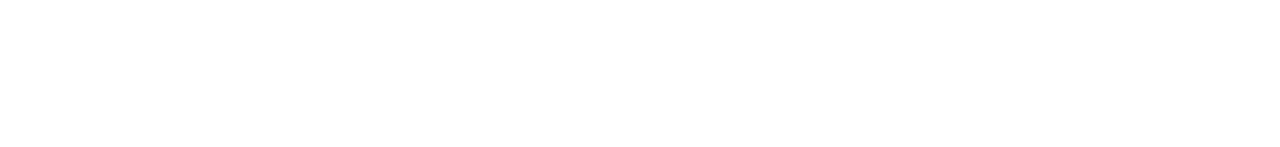
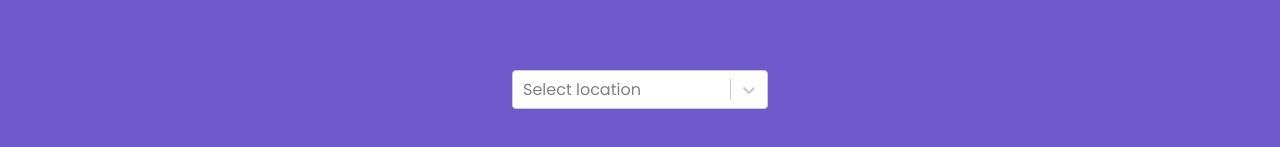
Before and after one commit to NUS-Accessibility-Mapping/website, a React (Create React App) app: page /maps in a window 1280 px wide. Shown: the part 148-295 px from the top of the page. Built offline with nearby package versions, Linux system fonts and the light colour scheme.

Commit message:
merge w zhibin

```diff
--- a/package.json
+++ b/package.json
@@ -10,6 +10,7 @@
     "react-dom": "^17.0.2",
     "react-router-dom": "^5.3.0",
     "react-scripts": "4.0.3",
+    "react-select": "^5.2.1",
     "styled-components": "^5.3.3",
     "web-vitals": "^1.1.2"
   },
--- a/src/App.css
+++ b/src/App.css
@@ -125,3 +125,26 @@
   }
 
 }
+
+/* --- MAPS CSS --- */
+
+.Maps {
+  font-family: 'Poppins', sans-serif;
+  background-color: #6f5acd;
+  min-height: 100vh;
+  align-items: center;
+  justify-content: center;
+  display: flex;
+  flex-direction: column;
+}
+
+#maps-container {
+  margin: 3%;
+  width: 55%;
+  height: 65vh;
+  background-color: #61dafb;
+}
+
+#selector {
+  width: 20%;
+}
--- a/src/App.js
+++ b/src/App.js
@@ -1,6 +1,7 @@
 import { BrowserRouter as Router, Switch, Route } from 'react-router-dom'
-import About from './about'
+import About from './screens/About'
 import Navbar from './components/navbar/Navbar'
+import {Maps} from './screens/Maps'
 
 function App() {
   return (
@@ -12,7 +13,7 @@ function App() {
           <About />
         </Route>
         <Route path='/maps'>
-
+          <Maps/>
         </Route>
         <Route path='/volunteer'>
 
--- a/src/index.js
+++ b/src/index.js
@@ -2,7 +2,7 @@ import React from 'react';
 import ReactDOM from 'react-dom';
 import './index.css';
 import App from './App';
-import About from './about';
+import About from './screens/About';
 import reportWebVitals from './reportWebVitals';
 
 ReactDOM.render(
--- a/src/about.js
+++ b/src/screens/About.js
@@ -1,6 +1,6 @@
-import map from './static/About/map.png';
-import phone from './static/About/phone.png';
-import './App.css';
+import map from '../static/About/map.png';
+import phone from '../static/About/phone.png';
+import '../App.css';
 
 function About() {
   return (
--- /dev/null
+++ b/src/screens/Maps.js
@@ -0,0 +1,86 @@
+import '../App.css';
+import React, { Component } from 'react';
+import Select from 'react-select';
+import utown from '../static/Viewer/21743298_1406722539365107_4308832733562613967_n.png';
+import foe from '../static/Viewer/nus-logo-png-transparent.png';
+import soc from '../static/Viewer/pngwing.com.png';
+import foss from '../static/Viewer/Screenshot (4).png';
+import biz from '../static/Viewer/1200px-NUS_coat_of_arms.svg.png';
+import fass from '../static/Viewer/21743298_1406722539365107_4308832733562613967_n.png';
+
+const options = [
+    {
+        label: "University Town",
+        value: "utown"
+    },
+    {
+        label: "Faculty of Engineering",
+        value: "foe"
+    },
+    {
+        label: "Faculty of Arts and Social Sciences",
+        value: "fass"
+    },
+    {
+        label: "School of Computing",
+        value: "soc"
+    },
+    {
+        label: "Faculty of Science",
+        value: "foss"
+    },
+    {
+        label: "Business School",
+        value: "biz"
+    },
+]
+
+const mapPath = {
+    'utown': utown,
+    'foe': foe,
+    'soc': soc,
+    'foss': foss,
+    'biz': biz,
+    'fass': fass
+}
+
+export class Maps extends Component {
+
+    constructor(props) {
+        super(props);
+        this.state = {
+            selectedOption: []
+        };
+
+        this.handleChange = this.handleChange.bind(this);
+    }
+
+    handleChange(selectedOption) {
+        this.setState({selectedOption});
+    }
+
+    getMap = () => {
+        let location = this.state.selectedOption['value'];
+        return mapPath[location];
+    }
+
+    render() {
+        const {selectedOption} = this.state;
+
+        return (
+            <div className="Maps">
+                <div id="selector">
+                    <Select
+                        value={selectedOption}
+                        onChange={this.handleChange}
+                        placeholder={'Select location'}
+                        options={options}
+                    />
+                </div>
+                <div id="maps-container">
+                    <img src={this.getMap()} height={"100%"} width={'100%'}/>
+                </div>
+            </div>
+        )
+    }
+}
```
